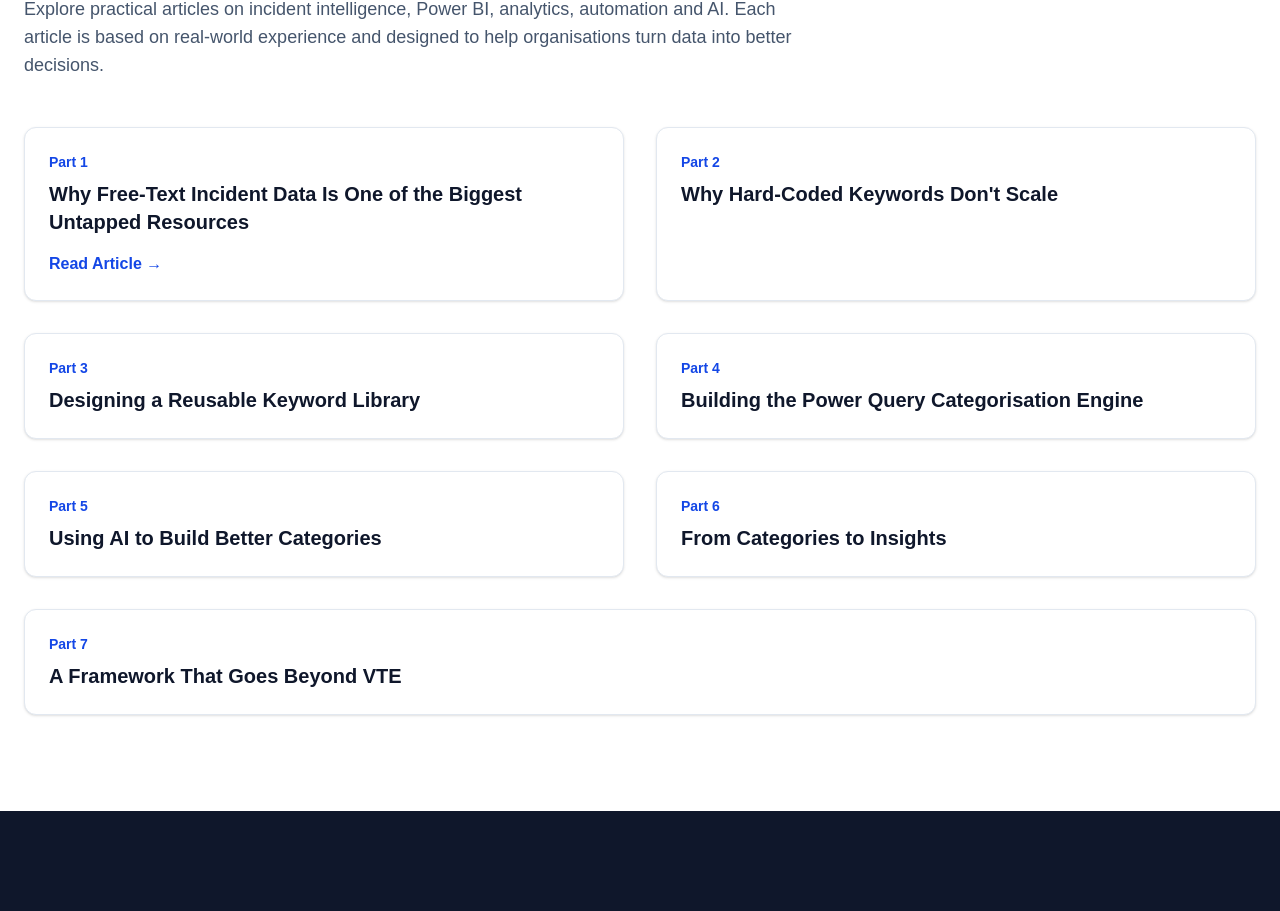
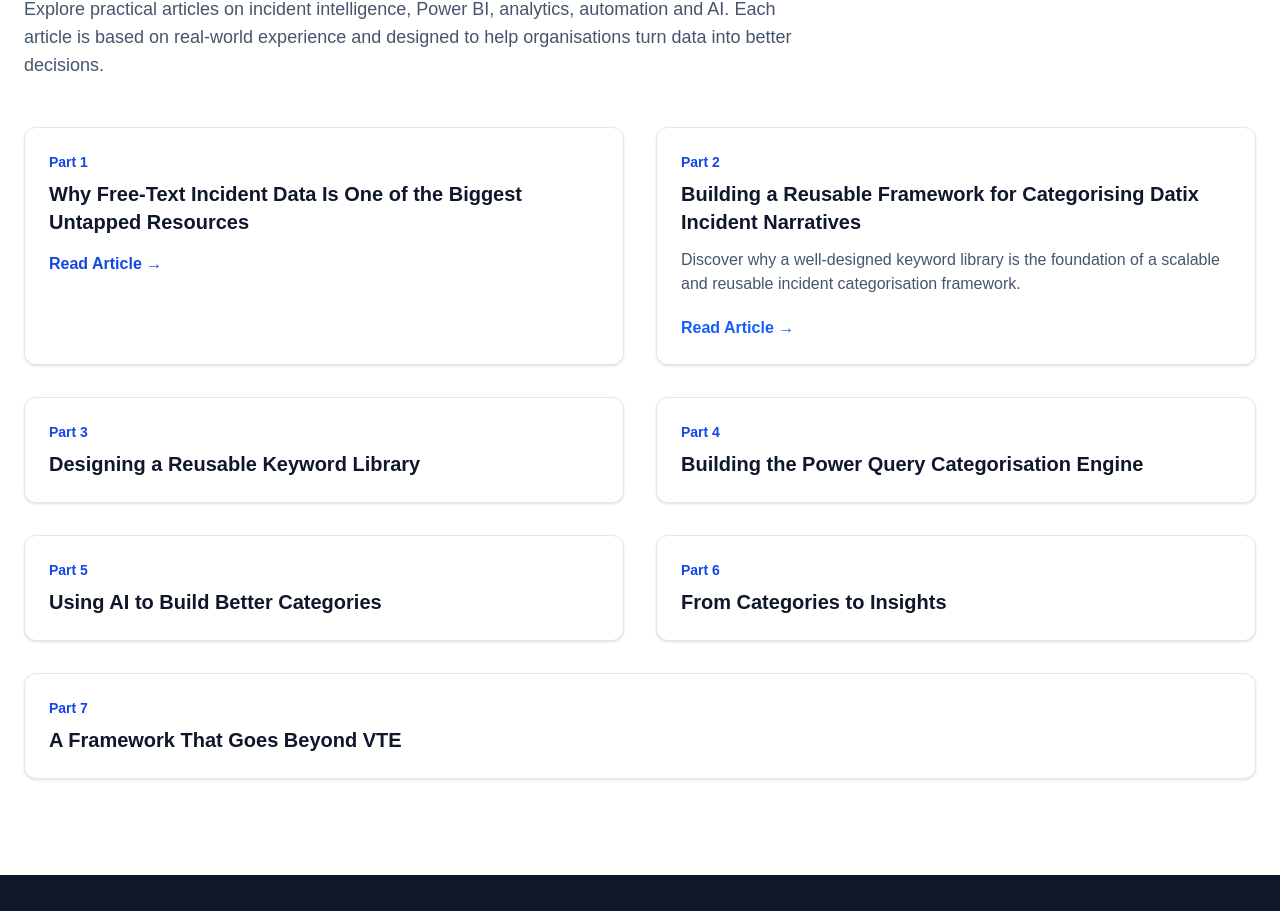
Before and after one commit to 24Mark8/templatecanvasiq, a Next.js app: page / in a window 1280 px wide. Shown: the part 1737-2648 px from the top of the page. Built offline with nearby package versions, Linux system fonts and the light colour scheme.

Commit message:
Update page.tsx

```diff
--- a/app/page.tsx
+++ b/app/page.tsx
@@ -1,3 +1,5 @@
+import Link from "next/link";
+
 export default function Home() {
   return (
     <main className="min-h-screen bg-white">
@@ -164,12 +166,25 @@ export default function Home() {
               </p>
             </a>
 
-            <div className="rounded-xl border border-slate-200 bg-white p-6 shadow-sm hover:-translate-y-1 hover:shadow-lg transition">
-              <p className="text-sm font-semibold text-blue-700">Part 2</p>
-              <h3 className="mt-2 text-xl font-bold text-slate-900">
-                Why Hard-Coded Keywords Don't Scale
-              </h3>
-            </div>
+            <Link href="/articles/datix-categorisation-part-2">
+  <div className="rounded-xl border border-slate-200 bg-white p-6 shadow-sm transition hover:-translate-y-1 hover:shadow-lg hover:border-blue-500 cursor-pointer">
+    <p className="text-sm font-semibold text-blue-700">
+      Part 2
+    </p>
+
+    <h3 className="mt-2 text-xl font-bold text-slate-900">
+      Building a Reusable Framework for Categorising Datix Incident Narratives
+    </h3>
+
+    <p className="mt-3 text-slate-600">
+      Discover why a well-designed keyword library is the foundation of a scalable and reusable incident categorisation framework.
+    </p>
+
+    <div className="mt-5 font-semibold text-blue-600">
+      Read Article →
+    </div>
+  </div>
+</Link>
 
             <div className="rounded-xl border border-slate-200 bg-white p-6 shadow-sm hover:-translate-y-1 hover:shadow-lg transition">
               <p className="text-sm font-semibold text-blue-700">Part 3</p>
```
